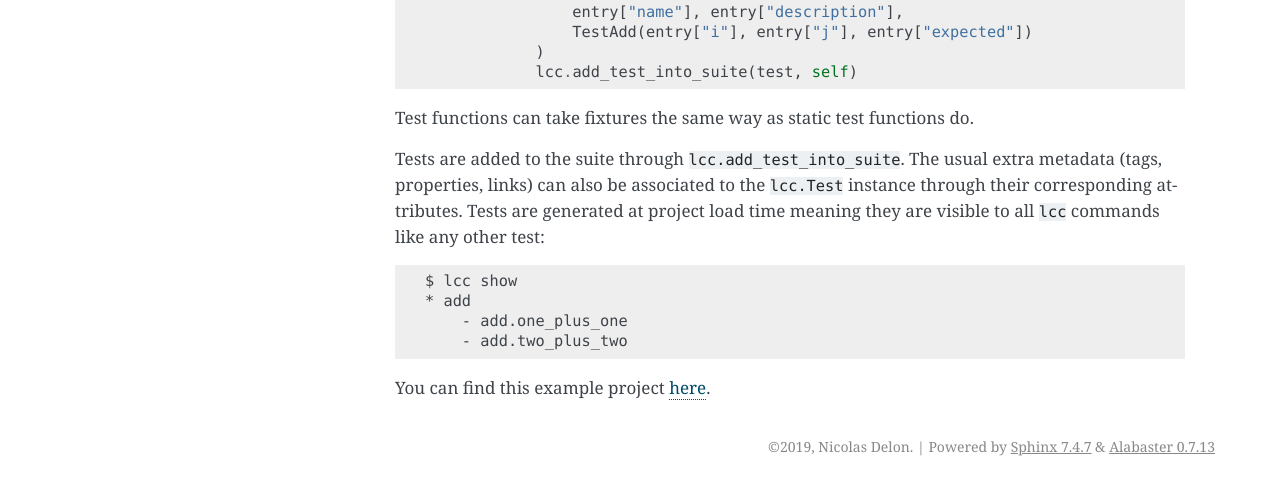
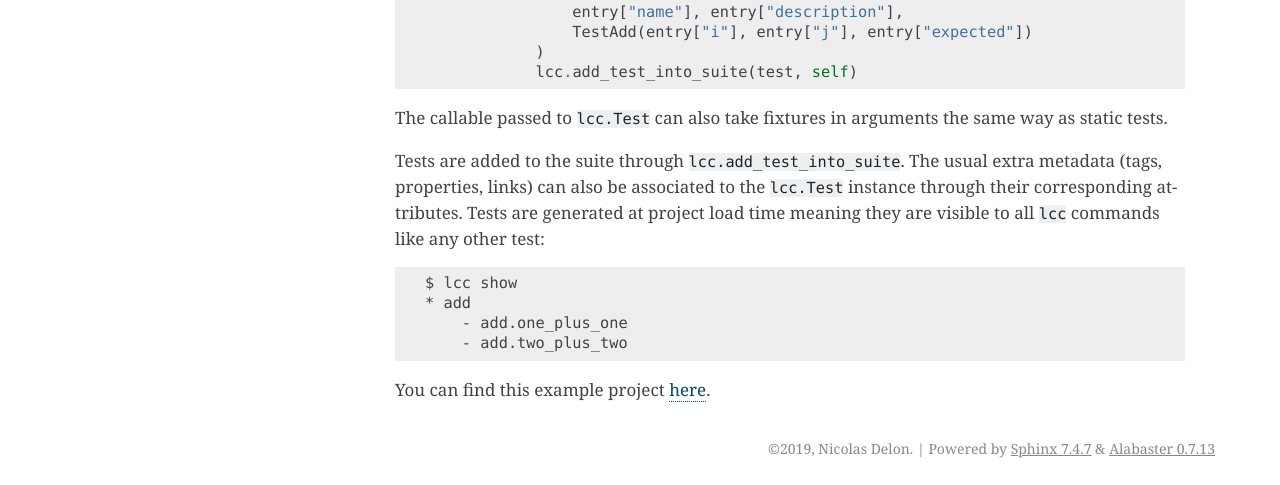
Before and after one commit to lemoncheesecake/lemoncheesecake, a Sphinx documentation site: the page built from doc/ddt.rst, in a window 1280 px wide. Shown: the part 1825-2310 px from the top of the page. Built offline with Sphinx 7.4.7, drawn with Linux system fonts in a browser that asks for light colours.

Commit message:
doc: improvement an explanation in DDT

```diff
--- a/doc/ddt.rst
+++ b/doc/ddt.rst
@@ -99,7 +99,7 @@ The test function could also be implemented as a callable object (i.e implementi
                 )
                 lcc.add_test_into_suite(test, self)
 
-Test functions can take fixtures the same way as static test functions do.
+The callable passed to ``lcc.Test`` can also take fixtures in arguments the same way as static tests.
 
 Tests are added to the suite through ``lcc.add_test_into_suite``. The usual extra metadata (tags, properties, links)
 can also be associated to the ``lcc.Test`` instance through their corresponding attributes.
```
